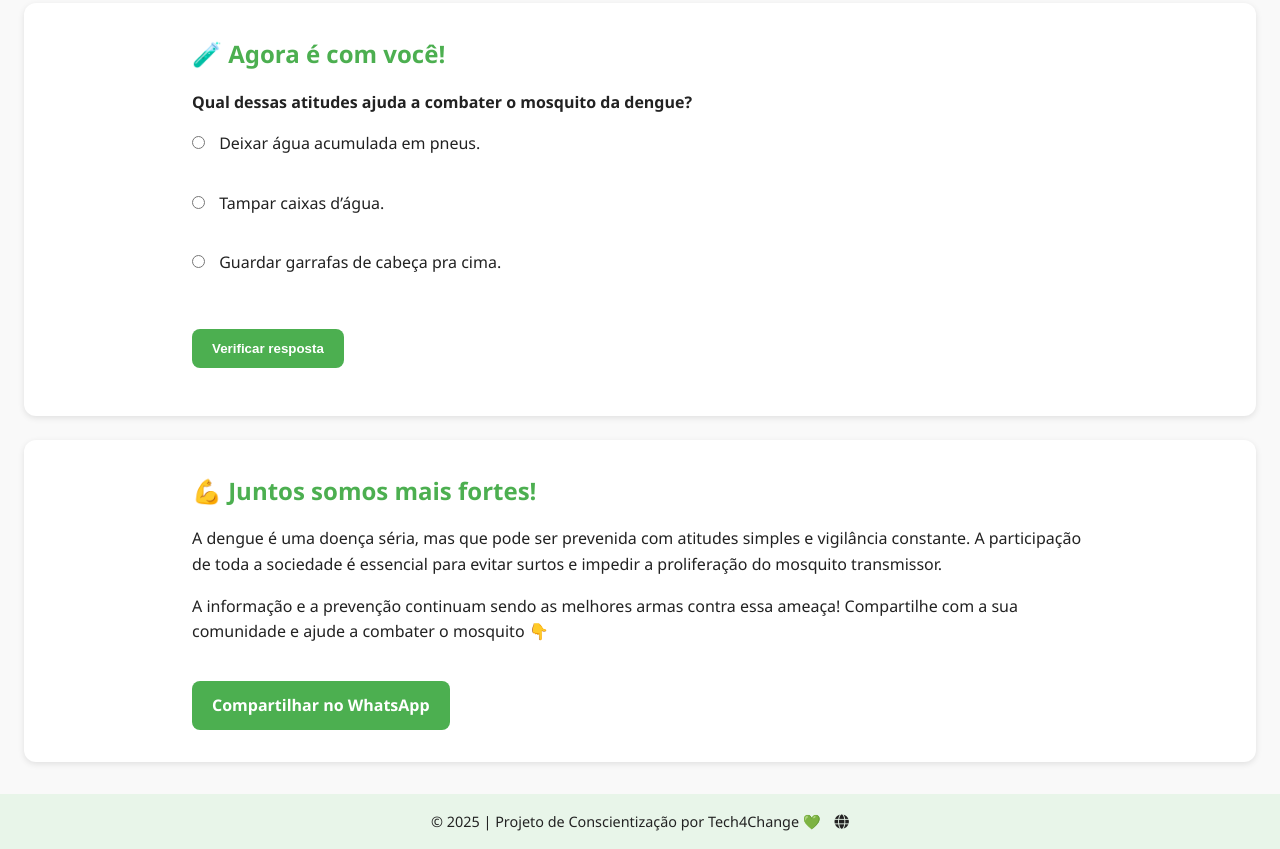
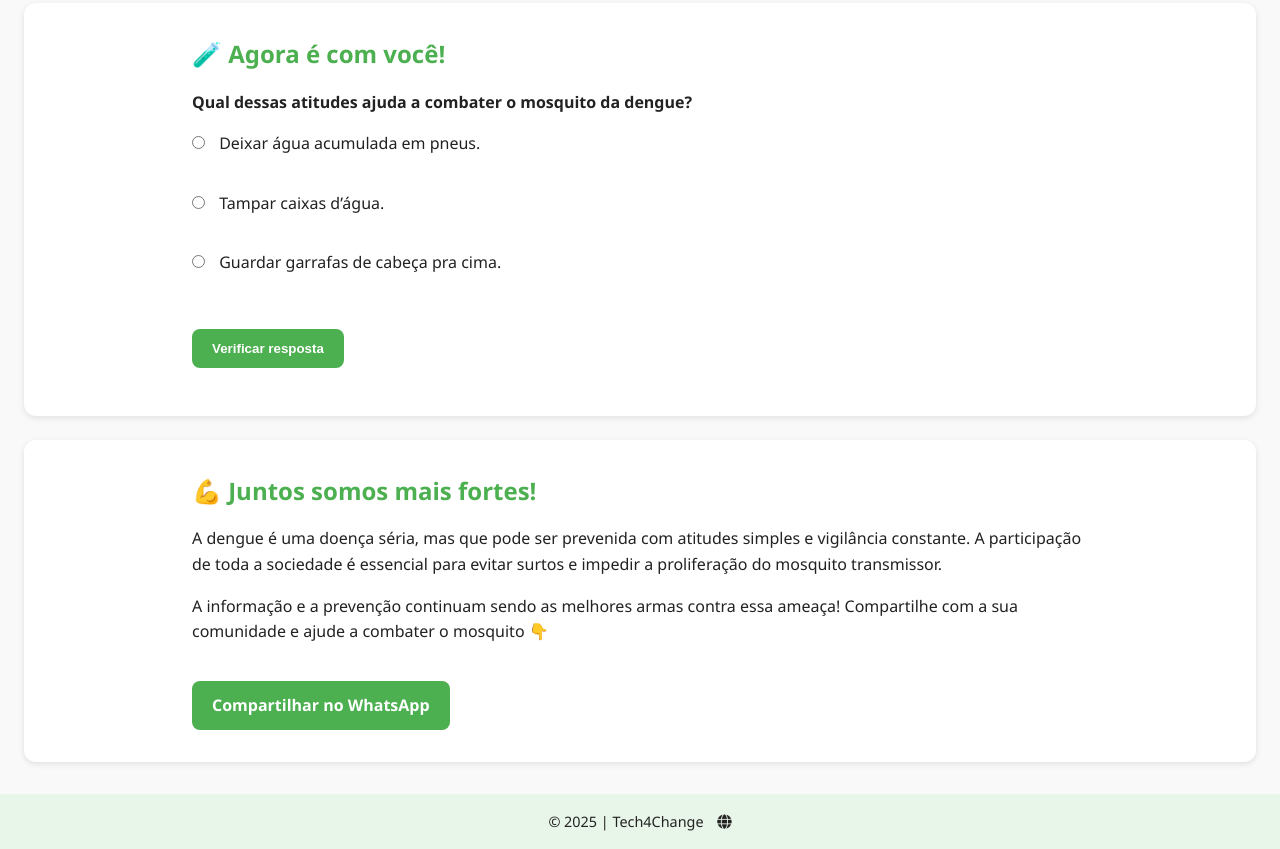
Before and after one commit to Dev-mslf/site-dengue, a plain HTML site: page index.html in a window 1280 px wide. Shown: the part 4526-5375 px from the top of the page. Drawn offline with Linux system fonts and the light colour scheme.

Commit message:
Update index.html

```diff
--- a/index.html
+++ b/index.html
@@ -182,7 +182,7 @@
 
     <footer>
         <p>
-            &copy; 2025 | Projeto de Conscientização por Tech4Change 💚
+            &copy; 2025 | Tech4Change
             <a href="https://gabrielledesousalo.wixsite.com/tech4change" target="_blank" style="margin-left: 10px; color: inherit;">
                 <i class="fas fa-globe"></i>
             </a>
```
